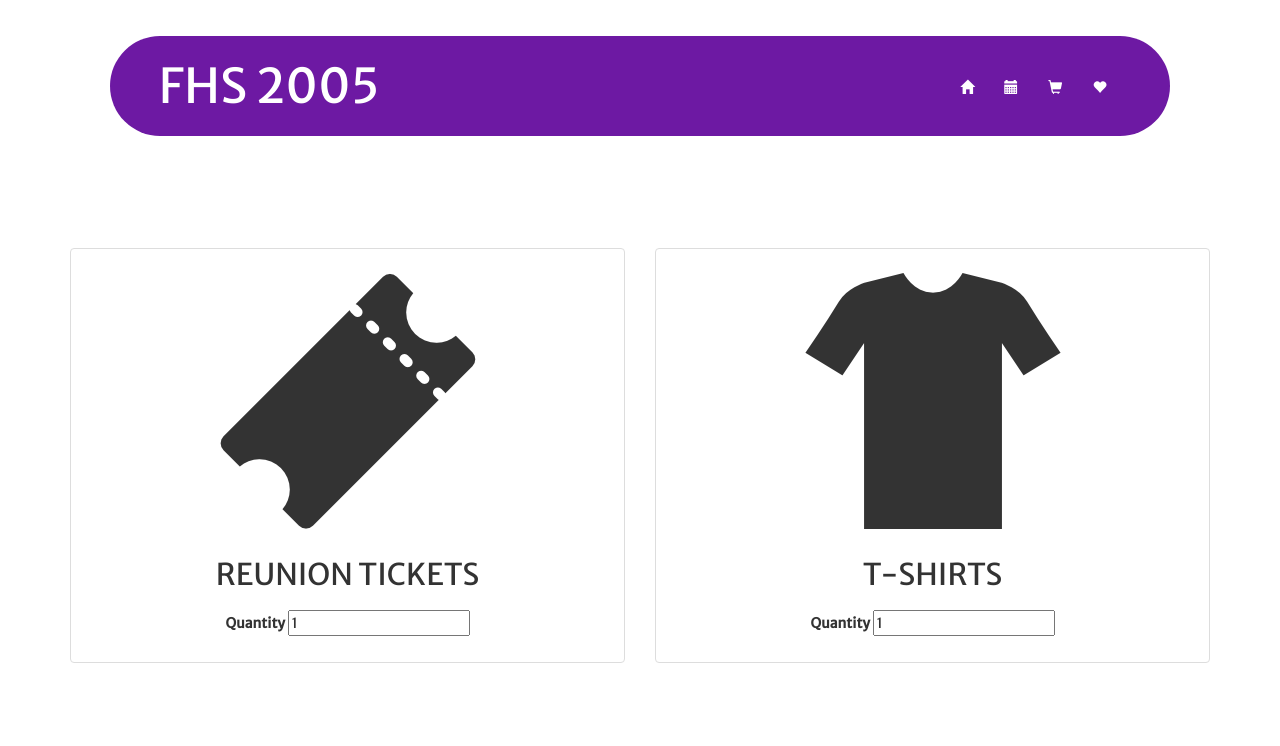
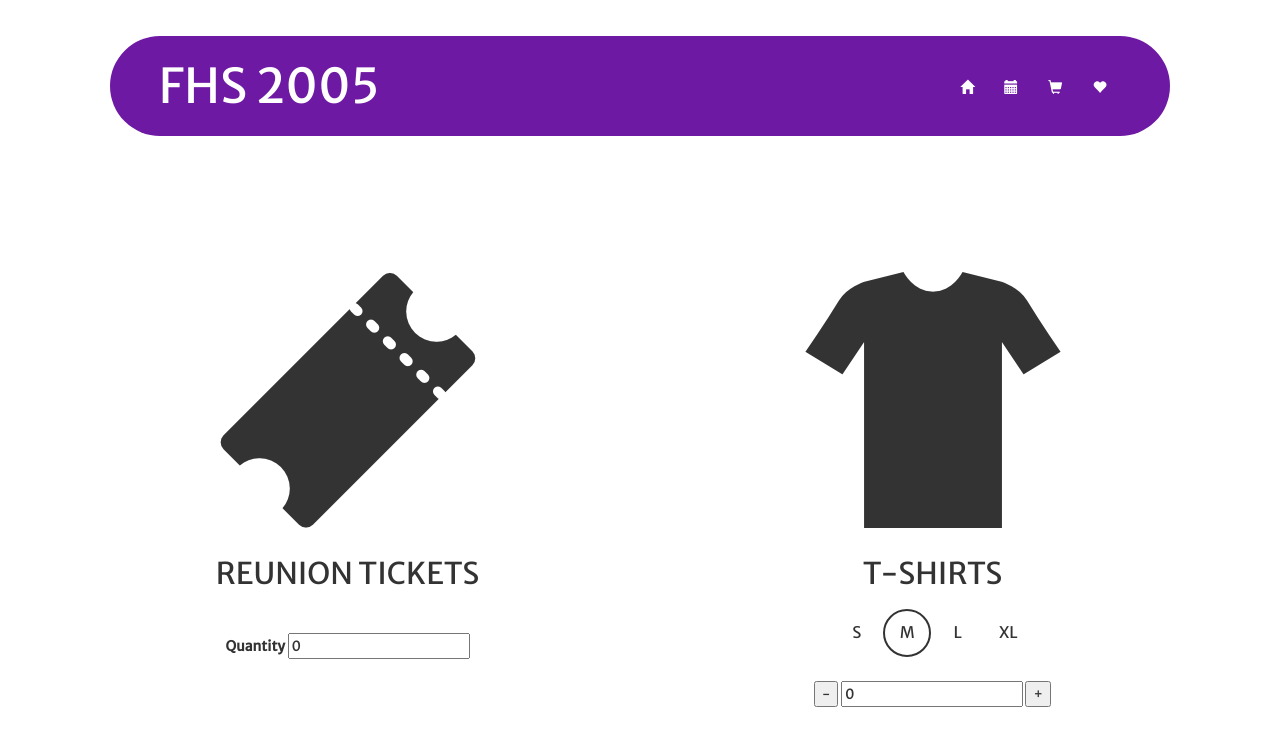
Before and after one commit to fochtman/fhs_2005_site, a Django app: page /shop/ in a window 1280 px wide. Shown: the top 746 px of the page. Run offline with Django 3.2, Linux system fonts and the light colour scheme; some libraries are stand-ins or nearby versions.

Commit message:
just check pointing shop progress

```diff
--- a/static/css/base.css
+++ b/static/css/base.css
@@ -24,7 +24,6 @@ body {
 
 .container-a {
     text-align: center;
-    /*margin-top: 16px;*/
     max-width: 85%;
     min-width: 64%;
     margin: auto;
@@ -53,3 +52,27 @@ a:active    { color: #FCFFF0;   /*titaniumwhite */}
 #g-span:visited { background-color: transparent; }
 #g-span:hover   { background-color: transparent; }
 #g-span:active  { background-color: transparent; }
+
+.thumbnail {
+    border: 0px;
+}
+
+.btn.t-size {
+    width: 48px;
+    height: 48px;
+    padding: 10px 5px;
+    border: 2px solid transparent;
+    border-radius: 64px;
+    color: #333333;
+    font-size: 16px;
+    text-align: center;
+    line-height: 1.42;
+    font: bold;
+}
+
+.btn.active {
+    border: 2px solid #333333;
+    -webkit-box-shadow:inset 0 0 0 0 transparent;
+}
+
+/*battleship	#D0D2C4*/
--- a/templates/shop.html
+++ b/templates/shop.html
@@ -6,21 +6,6 @@
 {% block success %}
 {% endblock %}
 
-<br>
-<br>
-<br>
-<br>
-<div class="content-section-a">
-    <div class="container">
-        <div class="row">
-            <div class="col-md-6 text-center">
-                <div class="thumbnail">
-                    <br>
-                    <img src="{% static 'img/ticket.png' %}" alt="...">
-                    <div class="caption">
-                        <h2>REUNION TICKETS</h2>
-                    </div>
-                    <div class="container-shop">
 <!-- TODO add customer info and product id stuff, e.g. set up models -->
 <!-- <form action="{% url 'home:charge' customer_info, product.id, method="POST"> -->
 <!-- see to use pub-key from settings.py see
@@ -29,63 +14,94 @@
 data-billingAddress="true"
 data-shippingAddress="true"
 -->
+<br>
+<br>
+<br>
+<br>
+<script>
+function incValue()
+{
+    var value = parseInt(document.getElementById('qty').value, 10);
+    value = isNaN(value) ? 0 : value;
+    value++;
+    document.getElementById('qty').value = value;
+}
+function decValue()
+{
+    var value = parseInt(document.getElementById('qty').value, 10);
+    value = isNaN(value) ? 0 : value;
+    if (value > 0) {
+        value--;
+        document.getElementById('qty').value = value;
+    }
+}
+</script>
+<div class="content-section-a">
     <form action="{% url 'home:charge' %}" method="POST">
         {% csrf_token %}
+        <div class="container">
+            <div class="row">
+                <div class="col-md-6 text-center">
+                    <div class="container-shop">
+                        <div class="thumbnail">
+                            <br>
+                            <img src="{% static 'img/ticket.png' %}" alt="...">
+                            <div class="caption">
+                                <h2>REUNION TICKETS</h2>
+                            </div>
+                        </div>
                         <div>
                             <label for="qty-1">Quantity</label>
-                                <input type="text" name="qty-1" id="qty-1" class="qty" value="1" />
+                            <input type="text" name="qty-1" id="qty-1" class="qty" value="0" />
+                        </div>
+                    </div>
+                </div>
+                <div class="col-md-6 text-center">
+                    <div class="container-shop">
+                        <div class="thumbnail">
+                            <br>
+                            <img src="{% static 'img/t-shirt.png' %}" alt="...">
+                            <div class="caption">
+                                <h2>T-SHIRTS</h2>
+                            </div>
+                            <!--<div class="tn-group" id="btn-group-a" data-toggle="buttons">-->
+                            <div class="btn-group-a" data-toggle="buttons">
+                                <label class="btn t-size">
+                                    <input type="radio" name="options" id="option1" autocomplete="off" checked> S
+                                </label>
+                                <label class="btn t-size active">
+                                    <input type="radio" name="options" id="option2" autocomplete="off"> M
+                                </label>
+                                <label class="btn t-size">
+                                    <input type="radio" name="options" id="option3" autocomplete="off"> L
+                                </label>
+                                <label class="btn t-size">
+                                    <input type="radio" name="options" id="option4" autocomplete="off"> XL
+                                </label>
+                            </div>
+
+                        </div>
+                        <div>
+                                <input type="button" onclick="decValue()" value="-" />
+                                <input type="text" id="qty" value="0"/>
+                                <input type="button" onclick="incValue()" value="+" />
                         </div>
                         <script
                                 src="https://checkout.stripe.com/checkout.js" class="stripe-button"
                                 data-key="pk_test_7gQww1UajKTpmBrT5amJxAuv"
                                 data-name="fhs2005.org"
-                                    data-description="1 Reunion Ticket"
-                                    data-amount="2000"
+                                data-description="T-Shirt"
                                 data-image="{% static 'img/fhsLogo1.png' %}"
                                 data-zip-code="true"
                                 data-billingAddress="true"
                                 data-shippingAddress="true"
                                 data-notrack>
                         </script>
-                        </form>
-                    </div>
-                    <br>
-                </div>
-            </div>
-            <div class="col-md-6 text-center">
-                <div class="thumbnail">
-                    <br>
-                    <img src="{% static 'img/t-shirt.png' %}" alt="...">
-                    <div class="caption">
-                        <h2>T-SHIRTS</h2>
-                    </div>
-                    <div class="container-shop">
-                        <form action="{% url 'home:charge' %}" method="POST">
-                            {% csrf_token %}
-                            <div>
-                                <label for="qty-1">Quantity</label>
-                                <input type="text" name="qty-1" id="qty-1" class="qty" value="1" />
-                            </div>
-                            <script
-                                    src="https://checkout.stripe.com/checkout.js" class="stripe-button"
-                                    data-key="pk_test_7gQww1UajKTpmBrT5amJxAuv"
-                                    data-name="fhs2005.org"
-                                    data-description="T-Shirt"
-                                    data-amount="2000"
-                                    data-image="{% static 'img/fhsLogo1.png' %}"
-                                    data-zip-code="true"
-                                    data-billingAddress="true"
-                                    data-shippingAddress="true"
-                                    data-notrack>
-                            </script>
-                        </form>
-                    </div>
-                    <br>
                     </div>
                 </div>
             </div>
         </div>
+    </form>
 </div>
 
-<br>
 {% endblock %}
```
Lines whose indentation alone changed are shown as unchanged.
